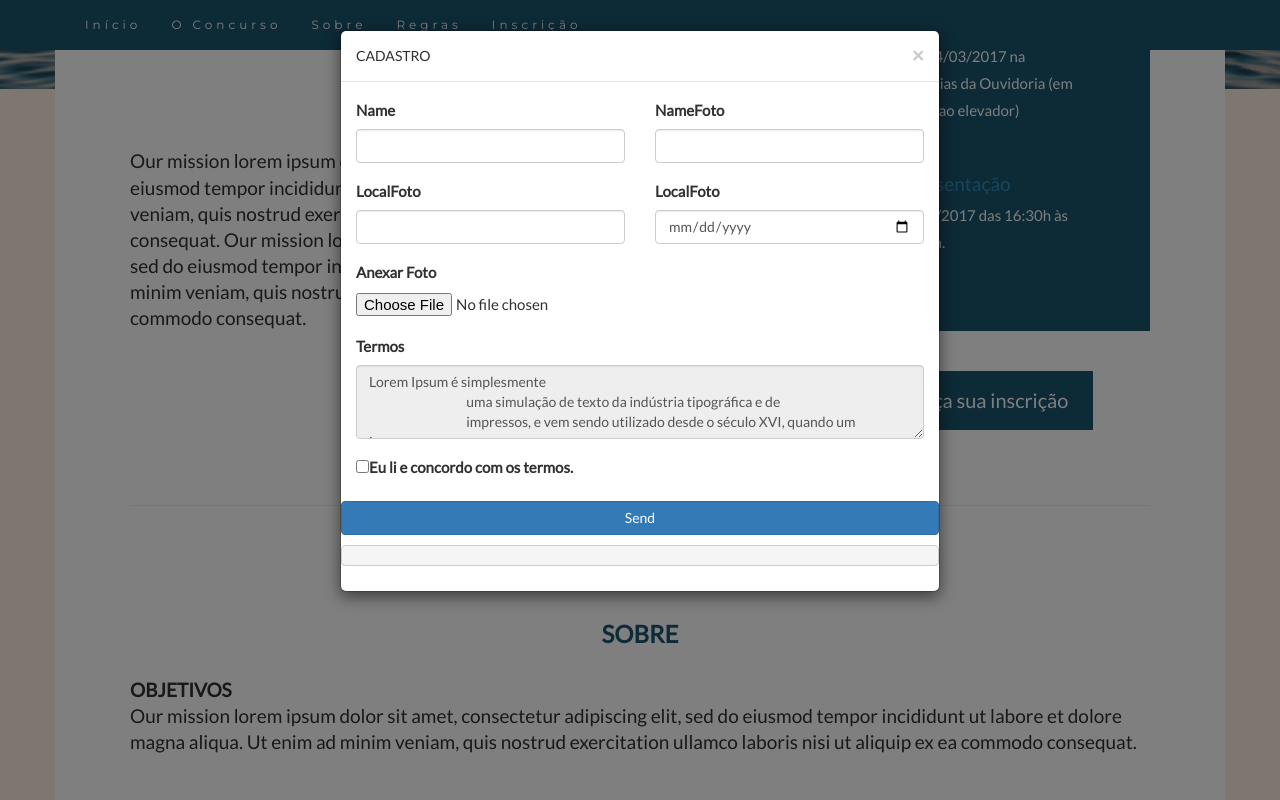
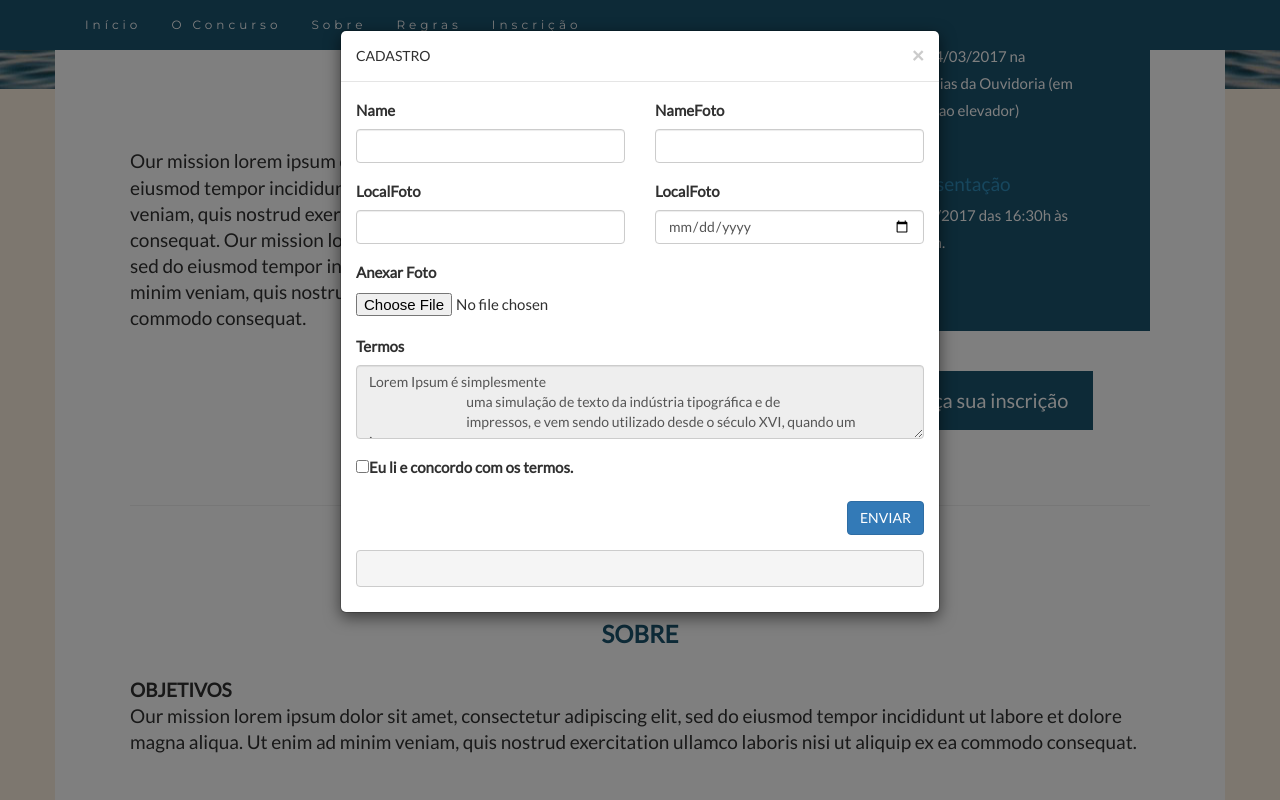
Before and after one commit to marcopradompd/varal_das_aguas, a React (Create React App) app: page / in a window 1280 px wide. Both pictures are taken after a click on the button "Faça sua inscrição". Shown: the part 617-1417 px from the top of the page. Built offline with nearby package versions, Linux system fonts and the light colour scheme.

Commit message:
envio json mais correcoes

```diff
--- a/public/estilo.css
+++ b/public/estilo.css
@@ -22,6 +22,11 @@ html {
 .container h2 {
   text-transform: uppercase;
   color: #1b546f; }
+
+pre {
+    padding: 17.5px !important;
+    margin: 22px 15px 10px !important;
+}
 
 h2 {
   font-size: 24px;
--- a/public/estilo.sass
+++ b/public/estilo.sass
@@ -22,6 +22,10 @@ html
 .container h2
   text-transform: uppercase
   color: #1b546f
+
+pre
+  padding: 17.5px !important
+  margin: 22px 15px 10px !important
 
 h2
   font-size: 24px
--- a/src/componentes/Rodape.js
+++ b/src/componentes/Rodape.js
@@ -17,19 +17,19 @@ const Rodape = props =>{
                         </div>
                         <div className='modal-body row'>
                             <form id="upFotos" action="#" method="post">
-                                <div class="form-group col-lg-6">
+                                <div className="form-group col-lg-6">
                                     <label htmlFor="name">Name</label>
                                     <input className="form-control" type="text" name="name" id="name" />
                                 </div>
-                                <div class="form-group col-lg-6">
-                                    <label for="nameFoto">NameFoto</label>
+                                <div className="form-group col-lg-6">
+                                    <label htmlFor="nameFoto">NameFoto</label>
                                     <input className="form-control" type="text" name="nameFoto" id="nameFoto" />
                                 </div>
-                                <div class="form-group col-lg-6">
+                                <div className="form-group col-lg-6">
                                     <label htmlFor="LocalFoto">LocalFoto</label>
                                     <input className="form-control" type="text" name="LocalFoto" id="localFoto" />
                                 </div>
-                                <div class="form-group col-lg-6">
+                                <div className="form-group col-lg-6">
                                     <label htmlFor="dataFoto">LocalFoto</label>
                                     <input className="form-control" type="date" name="dataFoto" id="dataFoto" />
                                 </div>
@@ -51,13 +51,13 @@ const Rodape = props =>{
                                     </textarea>
                                 </div>
 
-                                <div class="form-group col-lg-12">
+                                <div className="form-group col-lg-12">
                                     <input type="checkbox" name="check" value="yes" />
                                     <label htmlFor="check">Eu li e concordo com os termos.</label>
                                 </div>
-                                <p>
-                                    <input type="submit" value="Send" class="btn btn-primary btn-block" />
-                                </p>
+                                <div className="form-group col-lg-12 text-right">
+                                    <input type="submit" value="ENVIAR" className="btn btn-primary" />
+                                </div>
                             </form>
                         <pre id="output"></pre>
                         </div>
```
